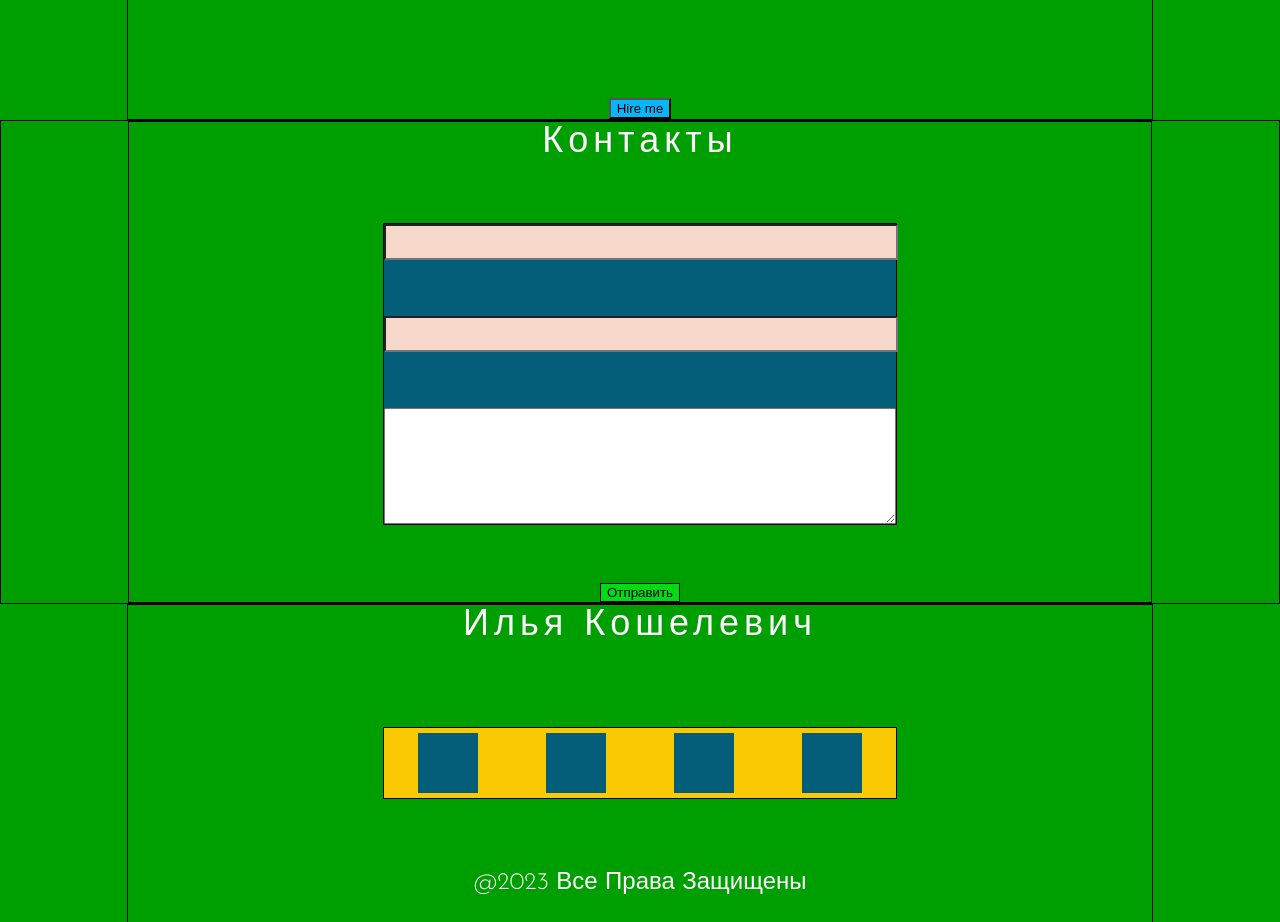
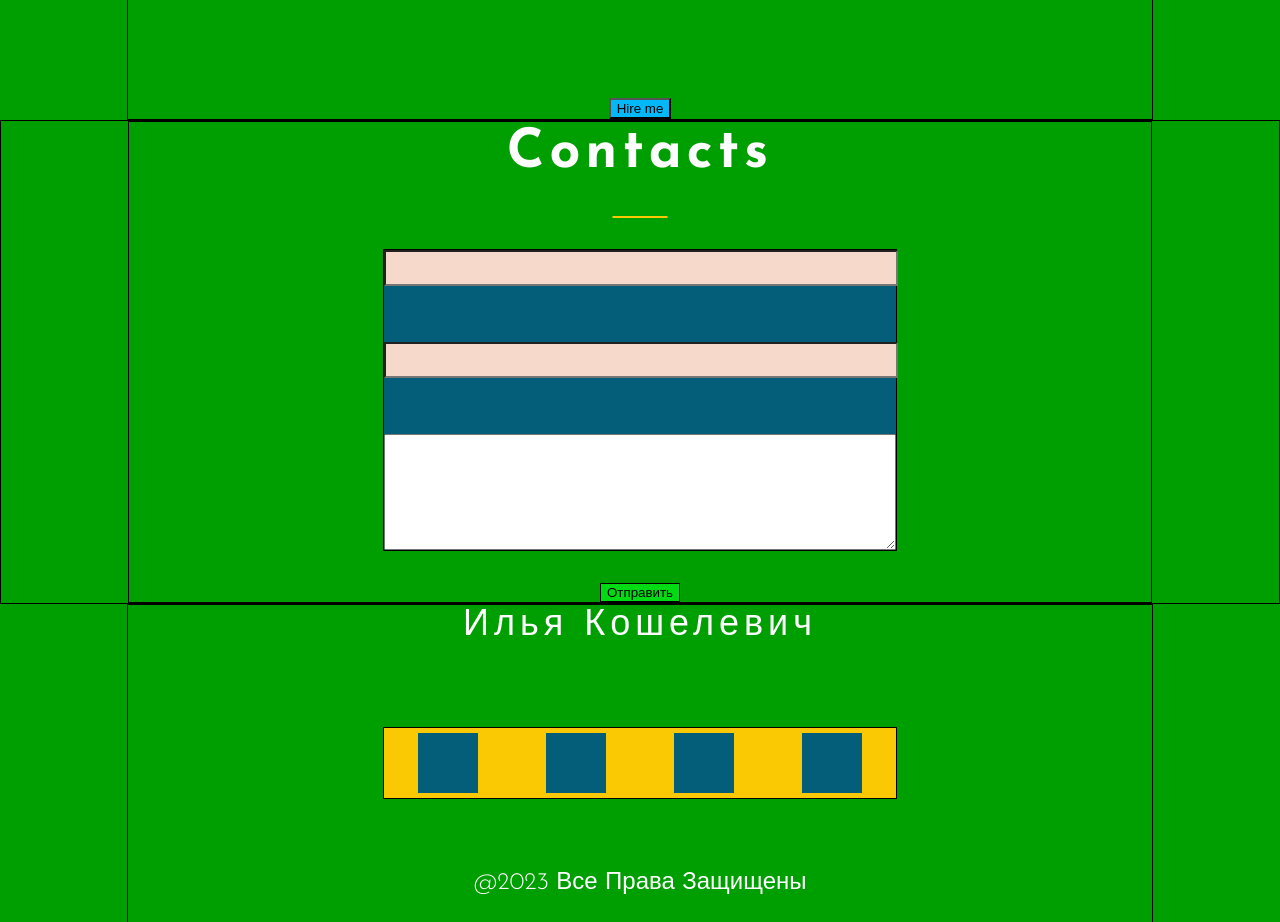
Before and after one commit to iliik/cv, a React (Create React App) app: page / in a window 1280 px wide. Shown: the part 2600-3522 px from the top of the page. Built offline with nearby package versions, Linux system fonts and the light colour scheme.

Commit message:
Title-cv-refactor-Contacts

```diff
--- a/src/contacts/Contacts.js
+++ b/src/contacts/Contacts.js
@@ -1,13 +1,14 @@
 import React from 'react';
 import style from './Contacts.module.css'
 import styleContainer from "../common/styles/Container.module.css";
+import Title from "../common/components/title/Title";
 
 
 function Contacts() {
     return (
         <div className={style.contactsBlock}>
             <div className={`${styleContainer.container} ${style.contactsBlock}`}>
-                <h3 className={style.contact}>Контакты</h3>
+                <Title text={'Contacts'}/>
                 <form className={style.inputTextBlock}>
                     <input className={style.input} type={'text'}/>
                     <input className={style.input} type={'text'}/>
--- a/src/contacts/Contacts.module.css
+++ b/src/contacts/Contacts.module.css
@@ -21,19 +21,6 @@
     flex-wrap: wrap;
 }
 
-.contact {
-
-    flex-wrap: wrap;
-    font-family: 'Josefin Sans', sans-serif;
-    margin-bottom: 30px;
-    font-weight: 300;
-    color: #fefeff;
-    text-transform: capitalize;
-    margin: 0;
-    font-size: 36px;
-    line-height: 1.2;
-    letter-spacing: 5px;
-}
 
 .inputTextBlock {
     width: 50%;
```
